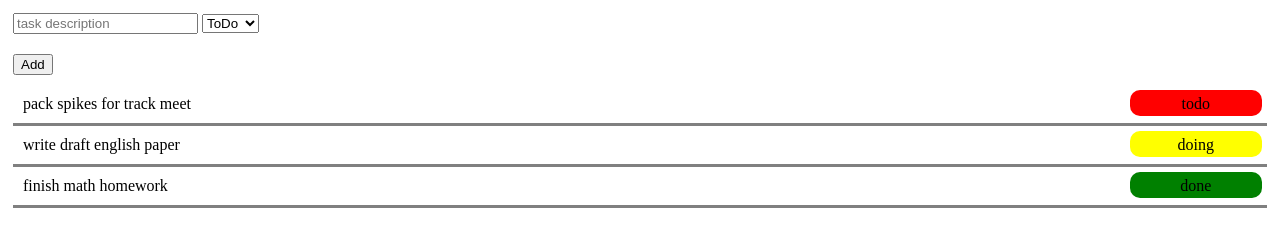
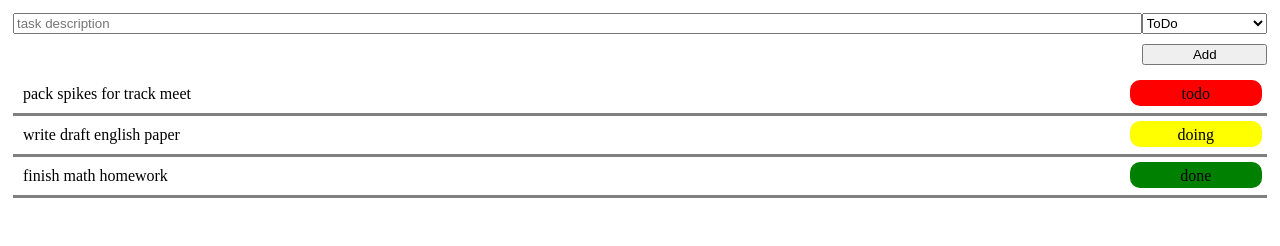
Before and after one commit to knightmoves-schools/capstone-075-style-task-form-qkent-cmyk, a website: page index.html in a window 1280 px wide. Drawn offline with Linux system fonts and the light colour scheme.

Commit message:
Add styles for task form layout
Added CSS styles for task form layout.

```diff
--- a/index.html
+++ b/index.html
@@ -5,7 +5,24 @@
     <title>Task App</title>
     <link rel="stylesheet" href="style.css">
     <style>
+        .task-form-row {
+            display: flex;
+        }
 
+        .task-form-left {
+            flex: 90%;
+        }
+
+        .task-form-right {
+            flex: 10%;
+        }
+
+        .task-form-row input,
+        .task-form-row select,
+        .task-form-row button {
+            width: 100%;
+            box-sizing: border-box;
+        }
     </style>
 </head>
 
```
